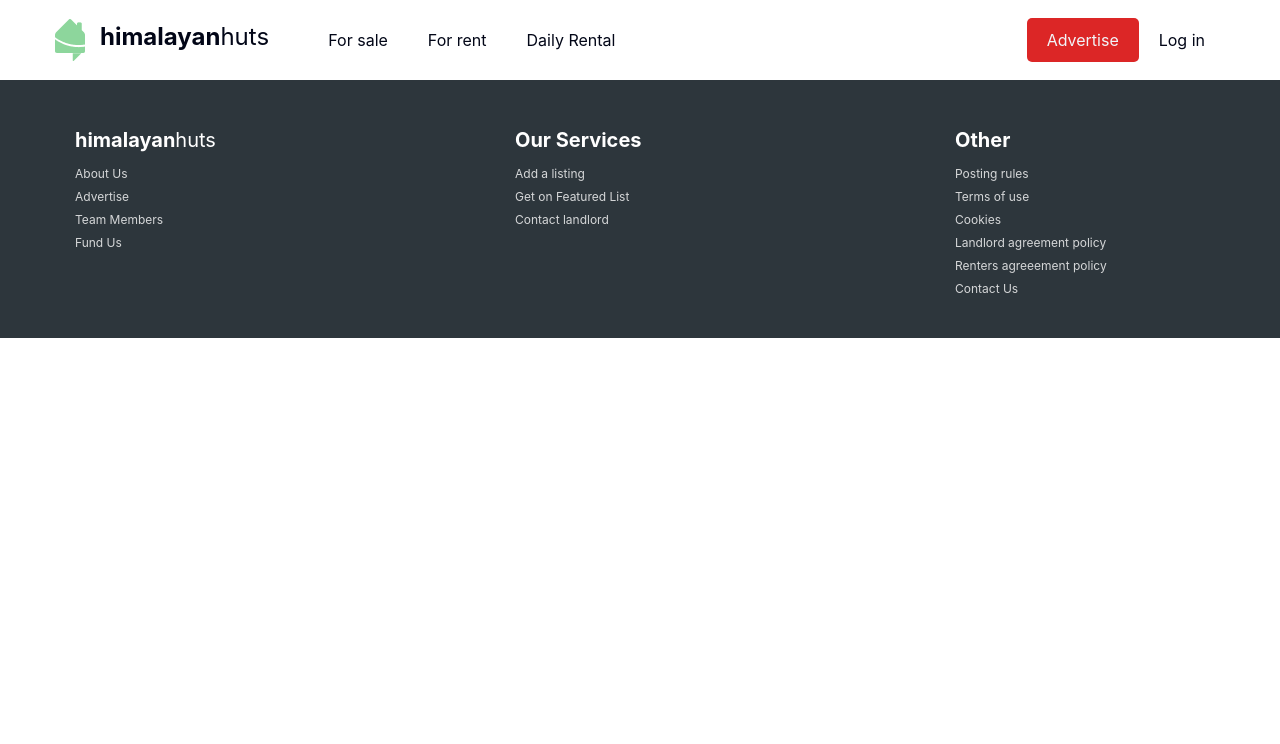
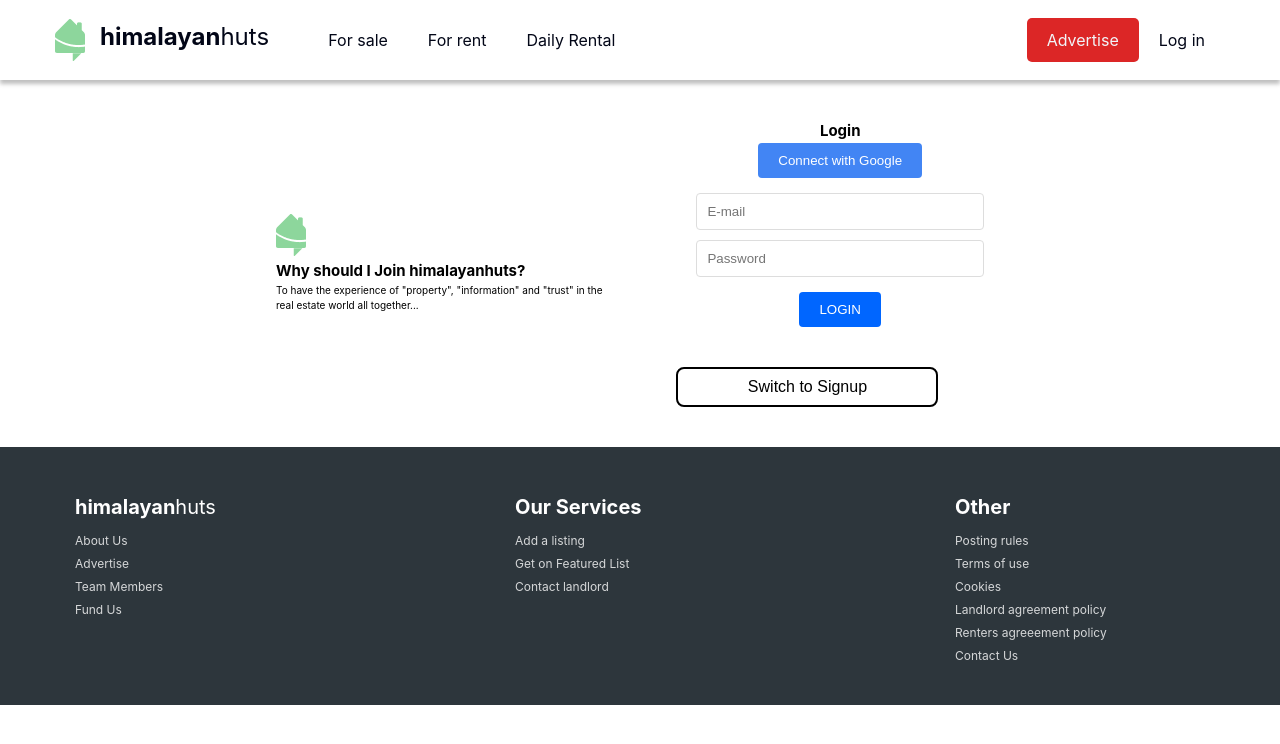
Before and after one commit to developedby-sam/himalayan-huts, a React (Vite) app: page /auth in a window 1280 px wide. Shown: the top 744 px of the page. Built offline with nearby package versions, Linux system fonts and the light colour scheme.

Commit message:
made a little bit of signup component

```diff
--- a/src/App.jsx
+++ b/src/App.jsx
@@ -7,6 +7,7 @@ import Advertising from "./pages/advertising/advertising.component";
 import Salepage from "./pages/salepage/salepage.component";
 import Navbar from "./components/navbar/navbar.component";
 import Footer from "./components/footer/footer.component";
+import Auth from "./pages/auth/auth.component";
 
 const App = () => (
 	<>
@@ -16,6 +17,7 @@ const App = () => (
 			<Route path='/rent' Component={Rentpage} />
 			<Route path='/sale' Component={Salepage} />
 			<Route path='/advertise' Component={Advertising} />
+			<Route path='/auth' Component={Auth} />
 		</Routes>
 		<Footer />
 	</>
--- /dev/null
+++ b/src/components/loginandsignup/login.component.jsx
@@ -0,0 +1,19 @@
+import React from "react";
+import "./loginsignup.styles.scss";
+
+const Login = () => {
+	return (
+		<div className='auth__login'>
+			<h2>Login</h2>
+
+			<button className='auth__google-btn'>Connect with Google</button>
+
+			<input type='email' placeholder='E-mail' className='auth__input' />
+			<input type='password' placeholder='Password' className='auth__input' />
+
+			<button className='auth__submit-btn'>LOGIN</button>
+		</div>
+	);
+};
+
+export default Login;
--- /dev/null
+++ b/src/components/loginandsignup/loginsignup.styles.scss
@@ -0,0 +1,57 @@
+.auth__signup, .auth__login {
+    display: flex;
+    flex-direction: column;
+    align-items: center;
+    padding: 20px;
+}
+
+.auth__google-btn {
+    background-color: #4285F4;
+    color: white;
+    padding: 10px 20px;
+    border-radius: 4px;
+    cursor: pointer;
+    border: none;
+    margin-bottom: 10px;
+}
+
+.auth__divider {
+    width: 100%;
+    text-align: center;
+    border-bottom: 1px solid #000;
+    position: relative;
+    margin: 10px 0;
+}
+
+.auth__divider span {
+    position: absolute;
+    background: #fff;
+    padding: 0 10px;
+    top: 50%;
+    left: 50%;
+    transform: translate(-50%, -50%);
+}
+
+.auth__input {
+    width: 100%;
+    padding: 10px;
+    margin: 5px 0;
+    border: 1px solid #ddd;
+    border-radius: 4px;
+}
+
+.auth__checkbox {
+    display: flex;
+    align-items: center;
+    margin: 5px 0;
+}
+
+.auth__submit-btn {
+    background-color: #0066FF;
+    color: white;
+    padding: 10px 20px;
+    border-radius: 4px;
+    cursor: pointer;
+    border: none;
+    margin-top: 10px;
+}
--- /dev/null
+++ b/src/components/loginandsignup/signup.component.jsx
@@ -0,0 +1,30 @@
+import React from "react";
+import "./loginsignup.styles.scss";
+
+const Signup = () => {
+	return (
+		<div className='auth__signup'>
+			<h2>Sign Up</h2>
+
+			<button className='auth__google-btn'>Connect with Google</button>
+
+			<div className='auth__divider'>
+				<span>or</span>
+			</div>
+
+			<input type='text' placeholder='Name and Surname' className='auth__input' />
+			<input type='email' placeholder='E-mail' className='auth__input' />
+			<input type='password' placeholder='Password' className='auth__input' />
+			<input type='password' placeholder='Password (Again)' className='auth__input' />
+
+			<div className='auth__checkbox'>
+				<input type='checkbox' id='terms' />
+				<label htmlFor='terms'>I agree to the Membership Terms</label>
+			</div>
+
+			<button className='auth__submit-btn'>SIGN UP</button>
+		</div>
+	);
+};
+
+export default Signup;
--- a/src/components/navbar/navbar.component.jsx
+++ b/src/components/navbar/navbar.component.jsx
@@ -4,34 +4,30 @@ import { Link } from "react-router-dom";
 import logo from "../../assets/logo.png";
 
 const Navbar = () => (
-  <div className="navbar">
-    <Link className="navbar__logo" to="/">
-      <img className="navbar__logo-img" src={logo} alt="logo" />
-      <h1 className="navbar__logo-text">
-        <span className="bold-text">himalayan</span>
-        <span className="normal-text">huts</span>
+	<div className='navbar'>
+		<Link className='navbar__logo' to='/'>
+			<img className='navbar__logo-img' src={logo} alt='logo' />
+			<h1 className='navbar__logo-text'>
+				<span className='bold-text'>himalayan</span>
+				<span className='normal-text'>huts</span>
 			</h1>
 		</Link>
-    <nav className="navbar__links">
-      <Link to="/sale" className="navbar__links-link" href="#">
+		<nav className='navbar__links'>
+			<Link to='/sale' className='navbar__links-link' href='#'>
 				For sale
 			</Link>
-      <Link to="/rent" className="navbar__links-link" href="#">
+			<Link to='/rent' className='navbar__links-link' href='#'>
 				For rent
 			</Link>
-      <Link to="/dailyRental" className="navbar__links-link" href="#">
+			<Link to='/dailyRental' className='navbar__links-link' href='#'>
 				Daily Rental
 			</Link>
 		</nav>
-    <nav className="navbar__accounts">
-      <Link
-        to="/advertise"
-        className="navbar__accounts-link navbar__accounts-link-advertise"
-        href="#"
-      >
+		<nav className='navbar__accounts'>
+			<Link to='/advertise' className='navbar__accounts-link navbar__accounts-link-advertise' href='#'>
 				Advertise
 			</Link>
-      <Link to="/signup" className="navbar__accounts-link" href="#">
+			<Link to='/auth' className='navbar__accounts-link' href='#'>
 				Log in
 			</Link>
 		</nav>
--- /dev/null
+++ b/src/pages/auth/auth.component.jsx
@@ -0,0 +1,36 @@
+import React from "react";
+import { useState } from "react";
+import "./auth.styles.scss";
+import Login from "../../components/loginandsignup/login.component";
+import Signup from "../../components/loginandsignup/signup.component";
+import logo from "../../assets/logo.png";
+
+const Auth = () => {
+	const [showSignup, setShowSignup] = useState(false); // default to showing Login
+
+	return (
+		<section className='authcomponent'>
+			<div className='auth'>
+				<div className='auth__left'>
+					<div className='auth__left-logo'>
+						<img src={logo} alt='himalayanhuts' />
+					</div>
+					<h2>Why should I Join himalayanhuts?</h2>
+					<p>
+						To have the experience of "property", "information" and "trust" in the real estate world all
+						together...
+					</p>
+					<div className='auth__left-benefits'>{}</div>
+				</div>
+				<div className='auth__right'>
+					{showSignup ? <Signup /> : <Login />}
+					<button className='auth__switch' onClick={() => setShowSignup(!showSignup)}>
+						{showSignup ? "Switch to Login" : "Switch to Signup"}
+					</button>
+				</div>
+			</div>
+		</section>
+	);
+};
+
+export default Auth;
--- /dev/null
+++ b/src/pages/auth/auth.styles.scss
@@ -0,0 +1,46 @@
+.authcomponent{
+    display: flex;
+    align-items: center;
+    justify-content: center;
+}
+.auth {
+    display: flex;
+    justify-content: space-between;
+    padding: 20px;
+    box-sizing: border-box;
+    width: 60%; /* adjust the width as needed */
+    max-width: 800px; /* adjust max-width if needed */
+    align-items: center;
+    align-self: center;
+}
+
+.auth__left {
+    width: 45%;
+}
+
+.auth__left-logo img {
+    max-width: 100%;
+}
+
+.auth__right {
+    width: 45%;
+}
+
+.auth__switch {
+    width: 80%; /* adjust as needed */
+    height: 40px; /* adjust as needed */
+    margin: 20px auto; /* centers the button and gives space on top and bottom */
+    border: none;
+    outline: none;
+    cursor: pointer;
+    background-color: transparent;
+    font-size: 16px; /* adjust as needed */
+    color: #000; /* adjust the text color if needed */
+    border: 2px solid #000; /* adding a border as per the image */
+    border-radius: 8px; /* slightly rounded edges */
+    transition: background-color 0.3s ease; /* smooth transition effect for hover */
+}
+
+.auth__switch:hover {
+    background-color: #f5f5f5; /* a light gray background on hover */
+}
```
Lines whose indentation alone changed are shown as unchanged.
